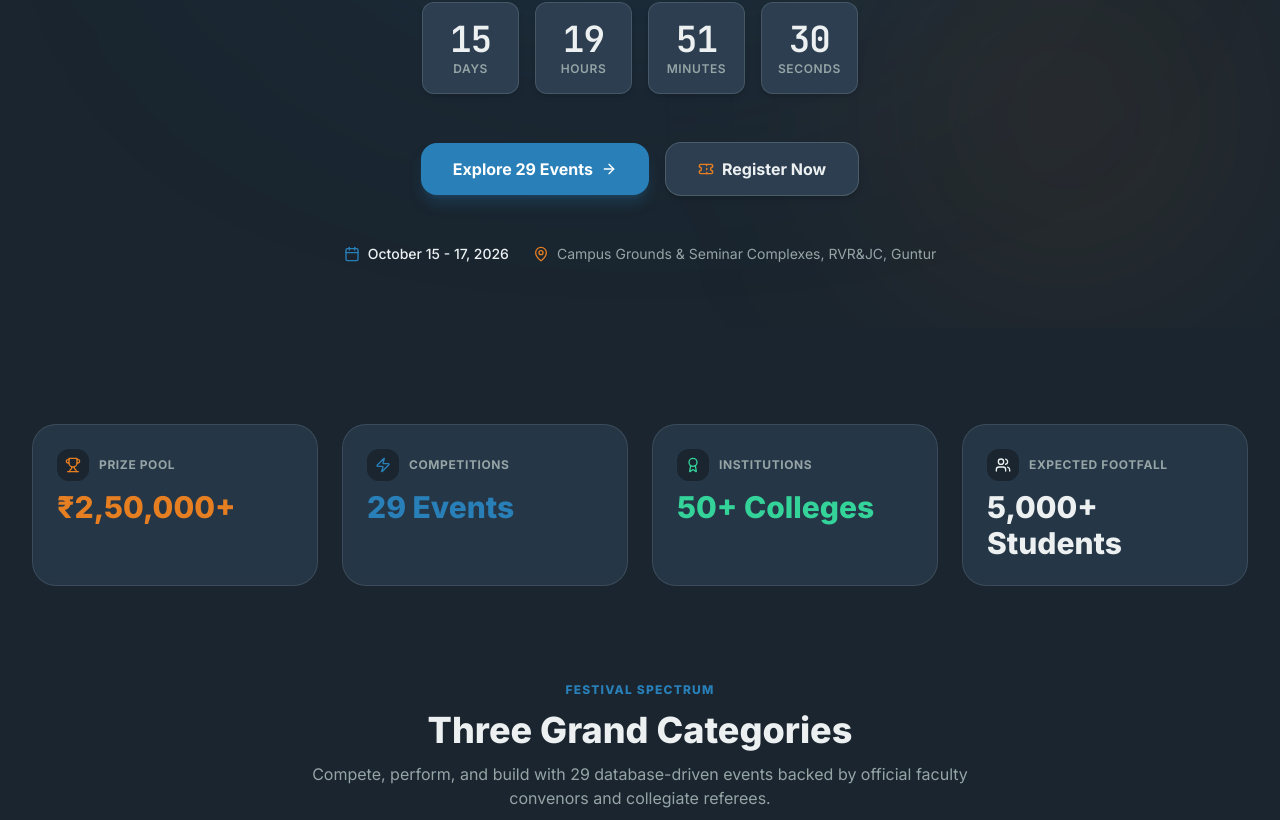
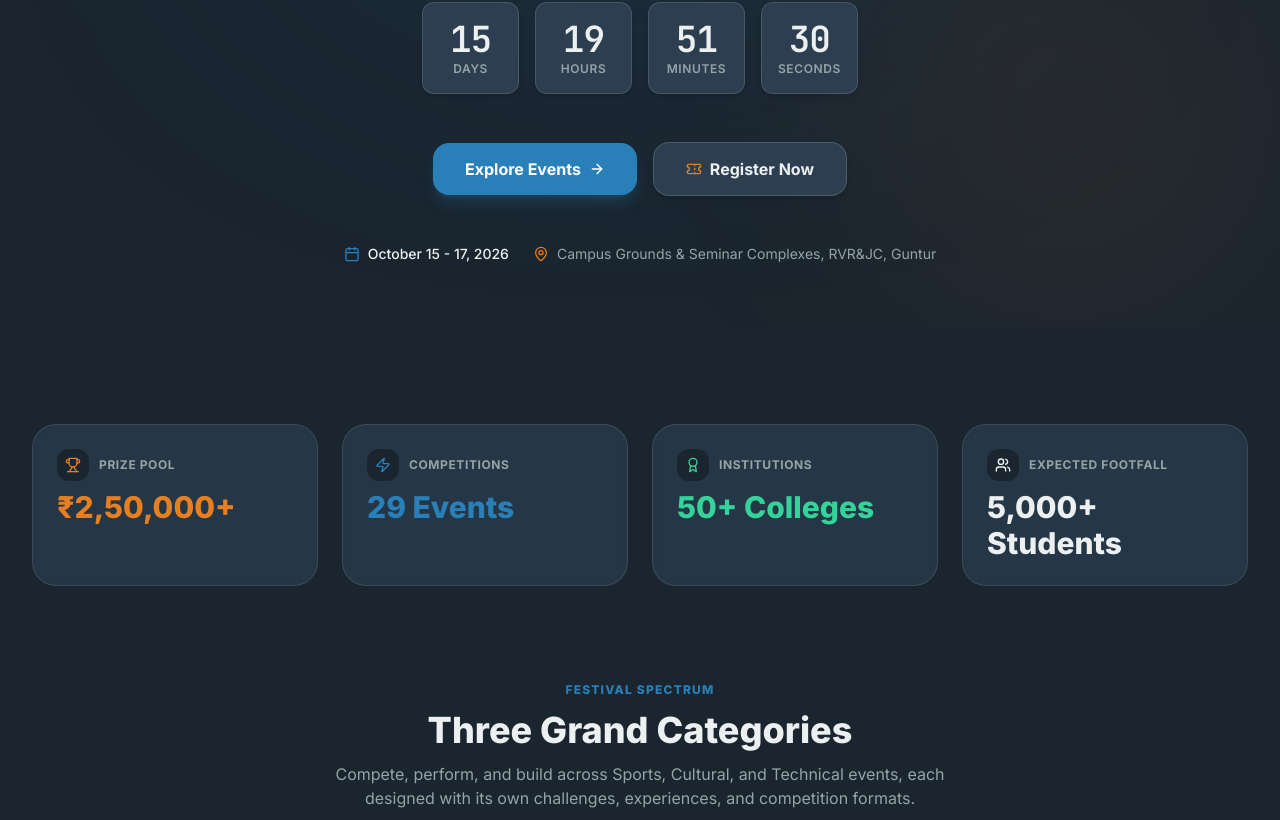
Before and after one commit to sivateja-tech/colorido-2k26, a React (Vite) app in the folder frontend/: page / in a window 1280 px wide. Shown: the part 520-1340 px from the top of the page. Built offline with nearby package versions, Linux system fonts and the light colour scheme; no server answers.

Commit message:
chore: sync HomePage text

```diff
--- a/frontend/src/pages/HomePage.jsx
+++ b/frontend/src/pages/HomePage.jsx
@@ -100,7 +100,7 @@ export default function HomePage() {
               to="/events"
               className="w-full sm:w-auto inline-flex items-center justify-center gap-2 px-8 py-3.5 rounded-2xl text-sm sm:text-base font-bold text-white bg-[#2980B9] hover:bg-[#2471A3] shadow-lg shadow-[#2980B9]/25 transition-all hover:scale-[1.02]"
             >
-              <span>Explore 29 Events</span>
+              <span>Explore Events</span>
               <ArrowRight className="w-4 h-4" />
             </Link>
 
@@ -168,7 +168,7 @@ export default function HomePage() {
             Three Grand Categories
           </h2>
           <p className="text-sm sm:text-base text-[#95A5A6] max-w-2xl mx-auto">
-            Compete, perform, and build with 29 database-driven events backed by official faculty convenors and collegiate referees.
+            Compete, perform, and build across Sports, Cultural, and Technical events, each designed with its own challenges, experiences, and competition formats.
           </p>
         </div>
 
```
